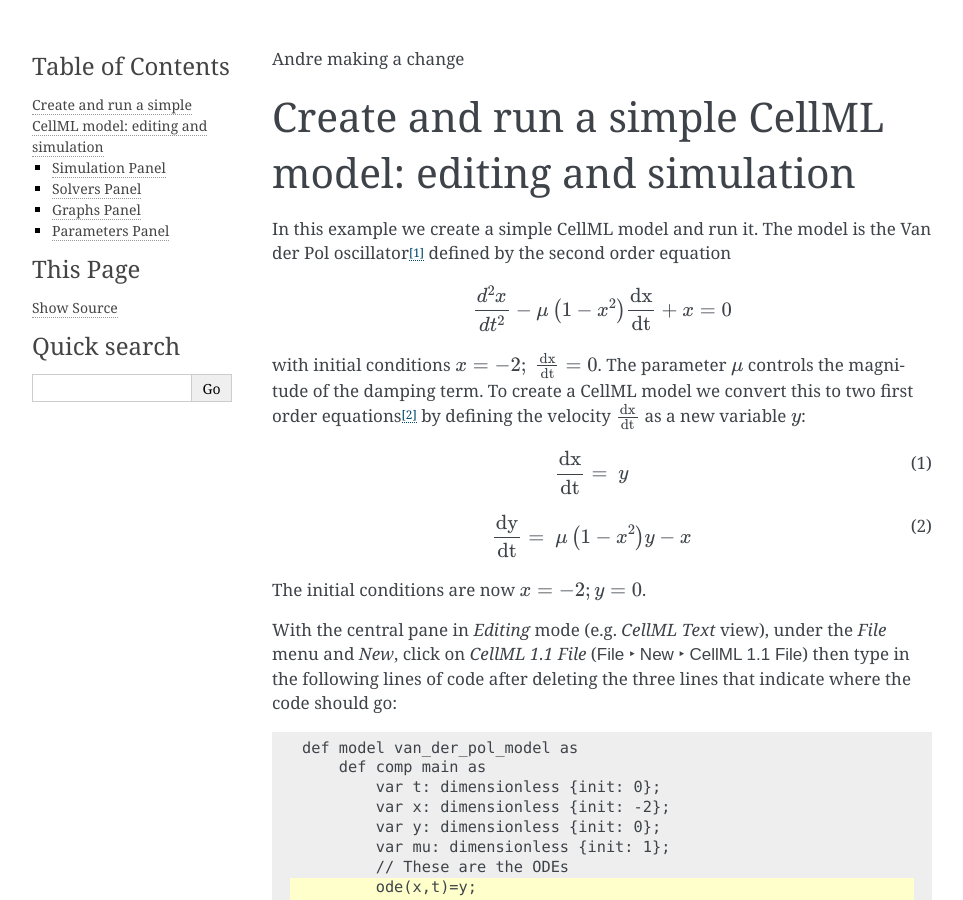
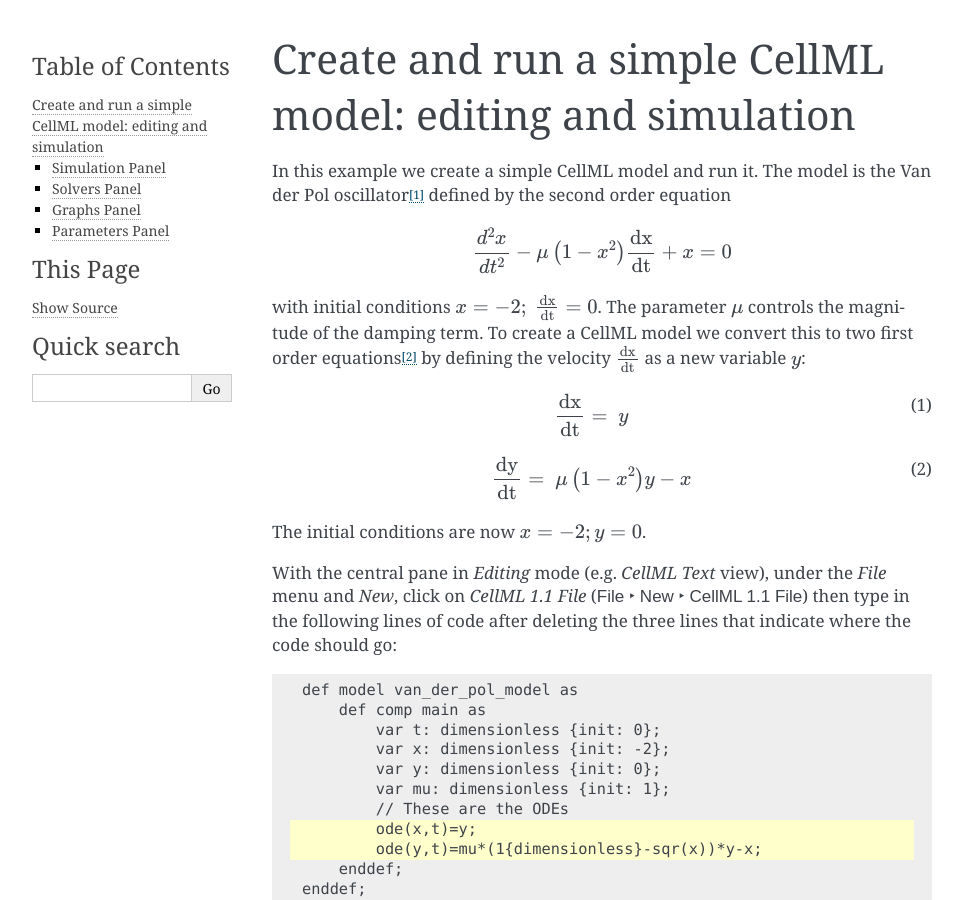
Before and after one commit to ABI-Tutorials/CellML-OpenCOR-PMR, a Sphinx documentation site: the page built from source/create_and_first_run.rst, in a window 1280 px wide and 900 px high. Shown: the whole window, without its empty margins (148-1111 px from the left). Built offline with Sphinx 7.4.7, drawn with Linux system fonts in a browser that asks for light colours.

Commit message:
Removing change.

```diff
--- a/source/create_and_first_run.rst
+++ b/source/create_and_first_run.rst
@@ -1,5 +1,3 @@
-Andre making a change
-
 .. include:: resources/roles.txt
 
 ============================================================
```
